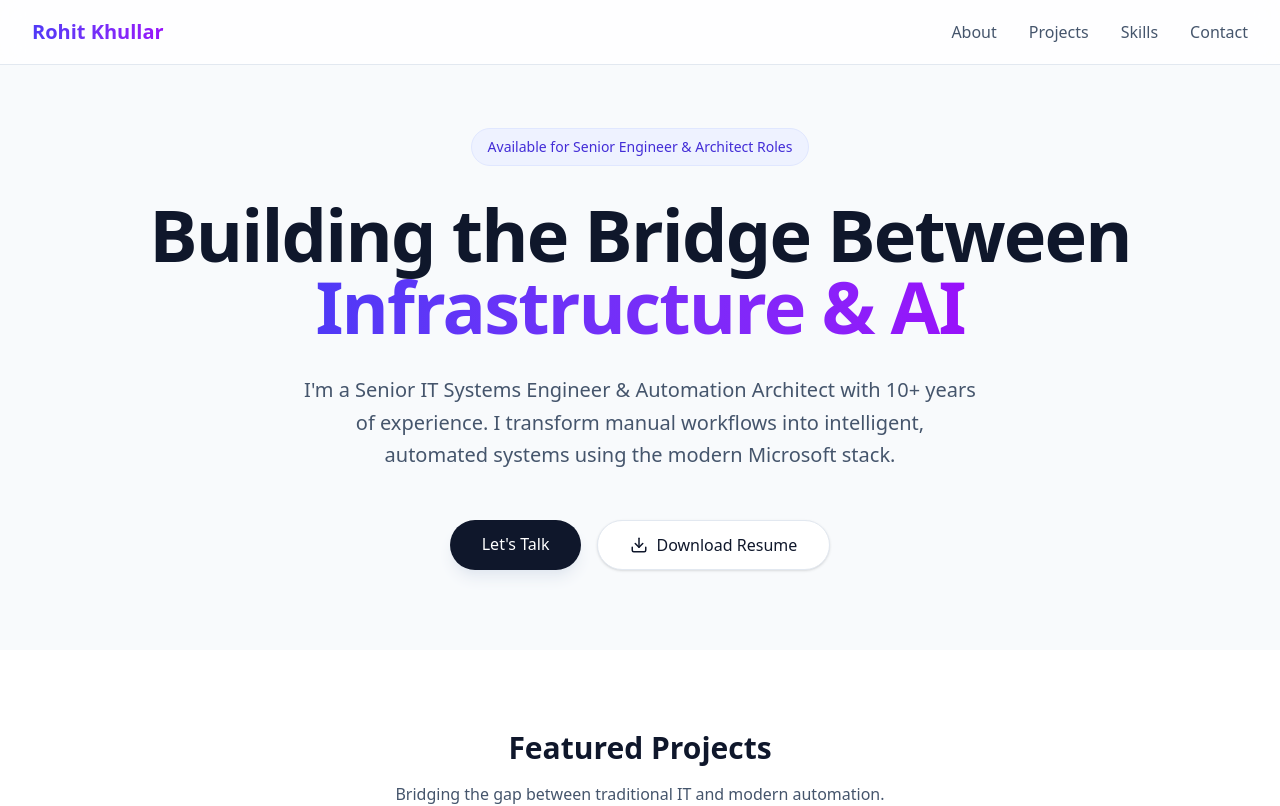
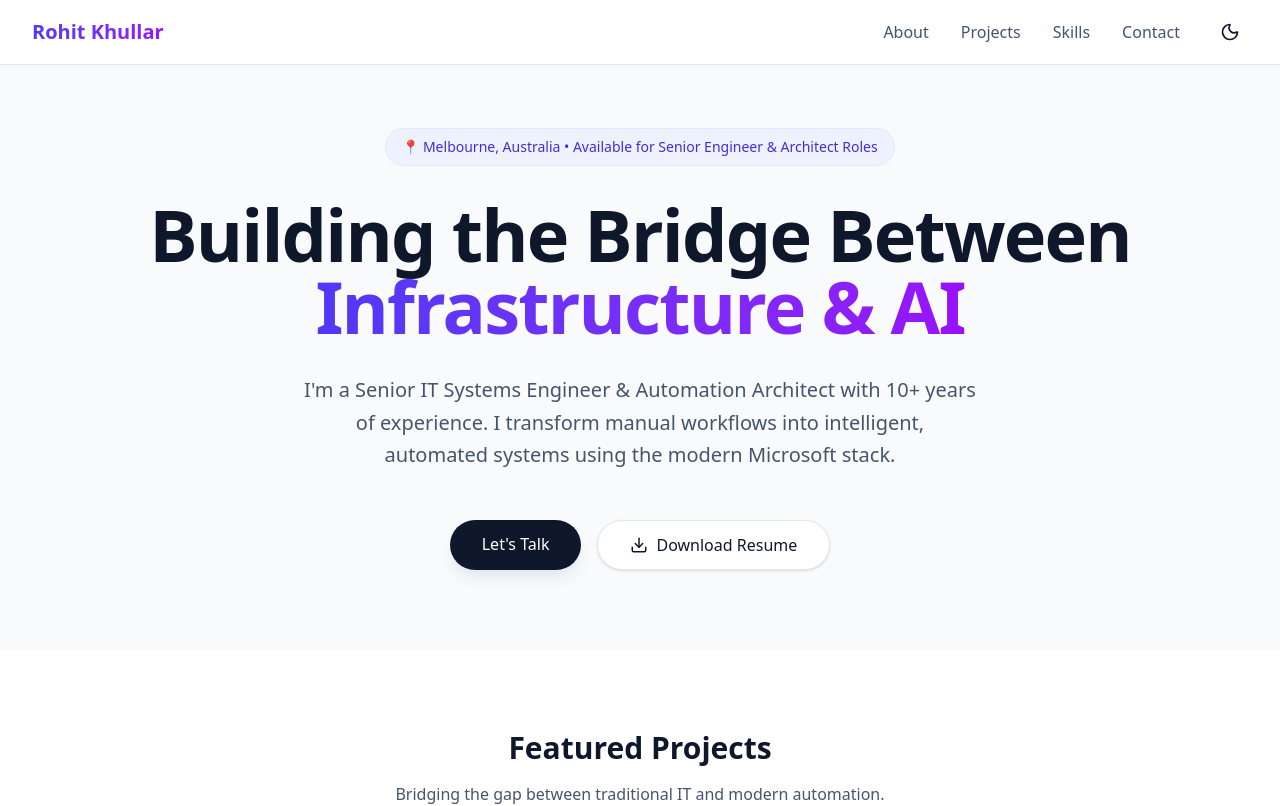
Before and after one commit to rohitkhullar786/rohit-portfolio, a React (Vite) app: page / in a window 1280 px wide. Shown: the top 806 px of the page. Built offline with nearby package versions, Linux system fonts and the light colour scheme.

Commit message:
Add Melbourne location and dark mode toggle

```diff
--- a/src/App.jsx
+++ b/src/App.jsx
@@ -1,12 +1,13 @@
 import { useState } from 'react'
 import { motion, AnimatePresence } from 'framer-motion'
-import { Github, Linkedin, Mail, Download, ExternalLink, Code, Server, Cloud, Cpu, Terminal, Database, Phone, X } from 'lucide-react'
+import { Github, Linkedin, Mail, Download, ExternalLink, Code, Server, Cloud, Cpu, Terminal, Database, Phone, X, Sun, Moon } from 'lucide-react'
 
 export default function Portfolio() {
   const [selectedProject, setSelectedProject] = useState(null)
   const [isMenuOpen, setIsMenuOpen] = useState(false)
   const [currentSlide, setCurrentSlide] = useState(0)
   const [touchStart, setTouchStart] = useState(null)
+  const [darkMode, setDarkMode] = useState(false)
 
   const handleTouchStart = (e) => {
     setTouchStart(e.touches[0].clientX)
@@ -99,7 +100,7 @@ export default function Portfolio() {
   ]
 
   return (
-    <div className="min-h-screen bg-slate-50 text-slate-900 font-sans selection:bg-indigo-100 selection:text-indigo-900">
+    <div className={`min-h-screen ${darkMode ? 'bg-slate-900 text-white' : 'bg-slate-50 text-slate-900'} font-sans selection:bg-indigo-100 selection:text-indigo-900`}>
       {/* Navigation */}
       <nav className="fixed w-full bg-white/80 backdrop-blur-md border-b border-slate-200 z-50">
         <div className="max-w-7xl mx-auto px-4 sm:px-6 lg:px-8">
@@ -114,11 +115,17 @@ export default function Portfolio() {
             </motion.div>
 
             {/* Desktop Menu */}
-            <div className="hidden md:flex space-x-8">
+            <div className="hidden md:flex items-center space-x-8">
               <a href="#about" className="text-slate-600 hover:text-indigo-600 transition-colors">About</a>
               <a href="#projects" className="text-slate-600 hover:text-indigo-600 transition-colors">Projects</a>
               <a href="#skills" className="text-slate-600 hover:text-indigo-600 transition-colors">Skills</a>
               <a href="#contact" className="text-slate-600 hover:text-indigo-600 transition-colors">Contact</a>
+              <button
+                onClick={() => setDarkMode(!darkMode)}
+                className="p-2 rounded-full hover:bg-slate-100 transition-colors"
+              >
+                {darkMode ? <Sun size={20} /> : <Moon size={20} />}
+              </button>
             </div>
 
             {/* Mobile Menu Button */}
@@ -155,7 +162,7 @@ export default function Portfolio() {
           className="text-center space-y-8"
         >
           <motion.div variants={fadeInUp} className="inline-block p-2 px-4 rounded-full bg-indigo-50 text-indigo-700 text-sm font-medium border border-indigo-100">
-            Available for Senior Engineer & Architect Roles
+            📍 Melbourne, Australia • Available for Senior Engineer & Architect Roles
           </motion.div>
 
           <motion.h1 variants={fadeInUp} className="text-5xl sm:text-7xl font-bold tracking-tight text-slate-900">
@@ -181,7 +188,7 @@ export default function Portfolio() {
       </section>
 
       {/* Projects Section */}
-      <section id="projects" className="py-20 bg-white">
+      <section id="projects" className={`py-20 ${darkMode ? 'bg-slate-800' : 'bg-white'}`}>
         <div className="max-w-7xl mx-auto px-4 sm:px-6 lg:px-8">
           <motion.div
             initial={{ opacity: 0, y: 20 }}
@@ -262,7 +269,7 @@ export default function Portfolio() {
       </section>
 
       {/* Skills Section */}
-      <section id="skills" className="py-20 bg-slate-50">
+      <section id="skills" className={`py-20 ${darkMode ? 'bg-slate-900' : 'bg-slate-50'}`}>
         <div className="max-w-7xl mx-auto px-4 sm:px-6 lg:px-8">
           <div className="text-center mb-16">
             <h2 className="text-3xl font-bold text-slate-900">Technical Arsenal</h2>
@@ -300,7 +307,7 @@ export default function Portfolio() {
       </section>
 
       {/* Contact Section */}
-      <section id="contact" className="py-20 bg-white">
+      <section id="contact" className={`py-20 ${darkMode ? 'bg-slate-800' : 'bg-white'}`}>
         <div className="max-w-3xl mx-auto px-4 sm:px-6 lg:px-8 text-center">
           <h2 className="text-3xl font-bold text-slate-900 mb-8">Ready to Automate Your Infrastructure?</h2>
           <p className="text-xl text-slate-600 mb-12">
```
